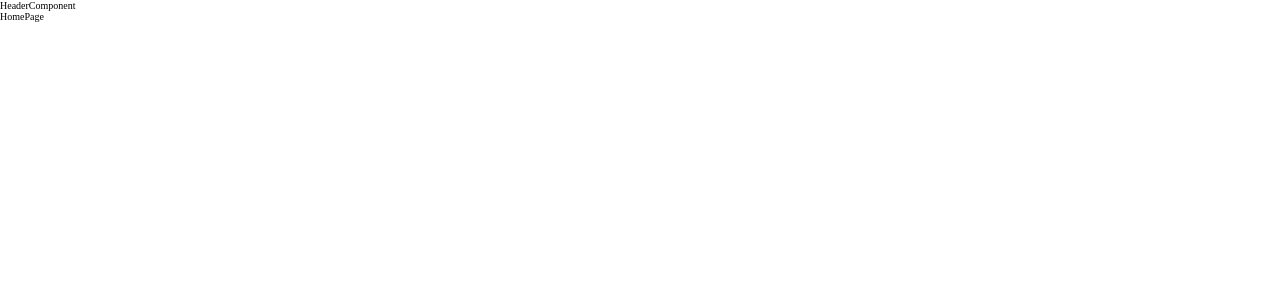
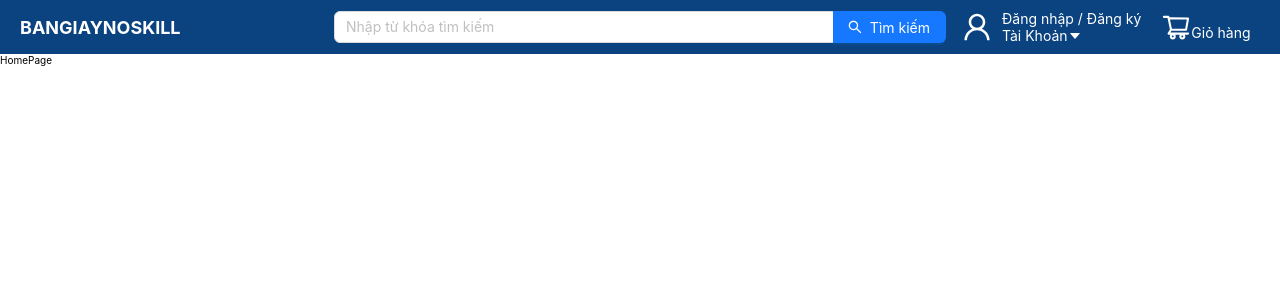
Before and after one commit to LuciferDream009/SneakerRectjs, a React (Create React App) app in the folder sneaker-app/: page / in a window 1280 px wide. Shown: the top 300 px of the page. Built offline with nearby package versions, Linux system fonts and the light colour scheme.

Commit message:
feat: add headercomponent

```diff
--- /dev/null
+++ b/sneaker-app/src/components/ButtonInputSearch/ButtonInputSearch.jsx
@@ -0,0 +1,31 @@
+import React from 'react';
+import { Input, Button } from 'antd';
+import { SearchOutlined } from '@ant-design/icons';
+
+const ButtonInputSearch = (props) => {
+  const { size, placeholder, textButton } = props;
+
+  const customStyles = {
+    display: 'flex',
+    alignItems: 'center', // Ensure vertical alignment
+    border: 'none', // Remove default border
+  };
+
+  const buttonStyles = {
+    borderLeft: 'none', // Remove left border for seamless connection
+    marginLeft: '-8px',
+    borderTopLeftRadius: 0, // Loại bỏ border-radius góc trên bên trái
+    borderBottomLeftRadius: 0, // Loại bỏ border-radius góc dưới bên trái
+  };
+
+  return (
+    <div style={customStyles}>
+      <Input size={size} placeholder={placeholder} />
+      <Button size={size} type="primary" icon={<SearchOutlined />} style={buttonStyles}>
+        {textButton}
+      </Button>
+    </div>
+  );
+};
+
+export default ButtonInputSearch;
--- a/sneaker-app/src/components/HeaderComponent/HeaderComponent.jsx
+++ b/sneaker-app/src/components/HeaderComponent/HeaderComponent.jsx
@@ -1,7 +1,43 @@
 import React from 'react'
-
+import { Col } from 'antd'
+import { WrapperHeader, WrapperHeaderText, WrapperHeaderAccount, WrapperHeaderTextSmall } from './style'
+import { UserOutlined, CaretDownOutlined, ShoppingCartOutlined } from '@ant-design/icons';
+import ButtonInputSearch from '../ButtonInputSearch/ButtonInputSearch';
 export const HeaderComponent = () => {
-  return (
-    <div>HeaderComponent</div>
-  )
+    return (
+        <div>
+            <WrapperHeader gutter={16}>
+                <Col span={6}>
+                    <WrapperHeaderText>
+                        BANGIAYNOSKILL
+                    </WrapperHeaderText>
+                </Col>
+                <Col span={12}>
+                    <ButtonInputSearch
+                    size='Default'
+                    placeholder='Nhập từ khóa tìm kiếm'
+                    textButton='Tìm kiếm'
+                    allowClear='true'
+                    //  onSearch={onSearch}
+                    />
+                </Col>
+                <Col span={6} style={{ display: 'flex', gap: '20px', alignItems:'center'}}>
+                    <WrapperHeaderAccount>
+                        <UserOutlined style={{ fontSize: '30px' }} />
+                        <div>
+                            <WrapperHeaderTextSmall >Đăng nhập / Đăng ký</WrapperHeaderTextSmall>
+                            <div>
+                                <WrapperHeaderTextSmall>Tài Khoản</WrapperHeaderTextSmall>
+                                <CaretDownOutlined />
+                            </div>
+                        </div>
+                    </WrapperHeaderAccount>
+                    <div>
+                        <ShoppingCartOutlined style={{ fontSize: '30px', color: '#fff' }} />
+                        <WrapperHeaderTextSmall>Giỏ hàng</WrapperHeaderTextSmall>
+                    </div>
+                </Col>
+            </WrapperHeader>
+        </div>
+    )
 }
--- /dev/null
+++ b/sneaker-app/src/components/HeaderComponent/style.js
@@ -0,0 +1,24 @@
+import styled from 'styled-components'
+import { Row } from 'antd'
+export const WrapperHeader = styled(Row)`
+    padding: 10px 20px;
+    background-color: #0a437f;
+    align-items: center;
+`
+export const WrapperHeaderText = styled.span`
+    font-size:18px;
+    font-weight:bold;
+    color: #fff;
+`
+
+export const WrapperHeaderAccount = styled.div`
+    display: flex;
+    align-items: center;
+    color: #fff;
+    gap:10px;
+`
+
+export const WrapperHeaderTextSmall = styled.span`
+    fontSize:'12px';
+    color: #fff;
+`
--- a/sneaker-app/src/index.css
+++ b/sneaker-app/src/index.css
@@ -2,8 +2,14 @@ body {
   margin: 0;
   box-sizing: border-box;
   padding: 0;
+  font-family: -apple-system, BlinkMacSystemFont, 'Segoe UI', 'Roboto', 'Oxygen',
+  'Ubuntu', 'Cantarell', 'Fira Sans', 'Droid Sans', 'Helvetica Neue',
+  sans-serif;
+  -webkit-font-smoothing: antialiased;
+  -moz-osx-font-smoothing: grayscale;
 }
 
 html{
   font-size: 62.5%;
+
 }
--- a/sneaker-app/src/pages/HomePage/HomePage.jsx
+++ b/sneaker-app/src/pages/HomePage/HomePage.jsx
@@ -1,6 +1,6 @@
 import React from 'react'
 
-function HomePage(){
+function HomePage() {
   return (
     <div>HomePage</div>
   )
--- a/sneaker-app/src/pages/NotFoundPage/NotFoundPage.jsx
+++ b/sneaker-app/src/pages/NotFoundPage/NotFoundPage.jsx
@@ -1,9 +1,9 @@
 import React from 'react'
 
 const NotFoundPage = () => {
-  return (
-    <div>NotFoundPage</div>
-  )
+    return (
+        <div>NotFoundPage</div>
+    )
 }
 
 export default NotFoundPage
```
